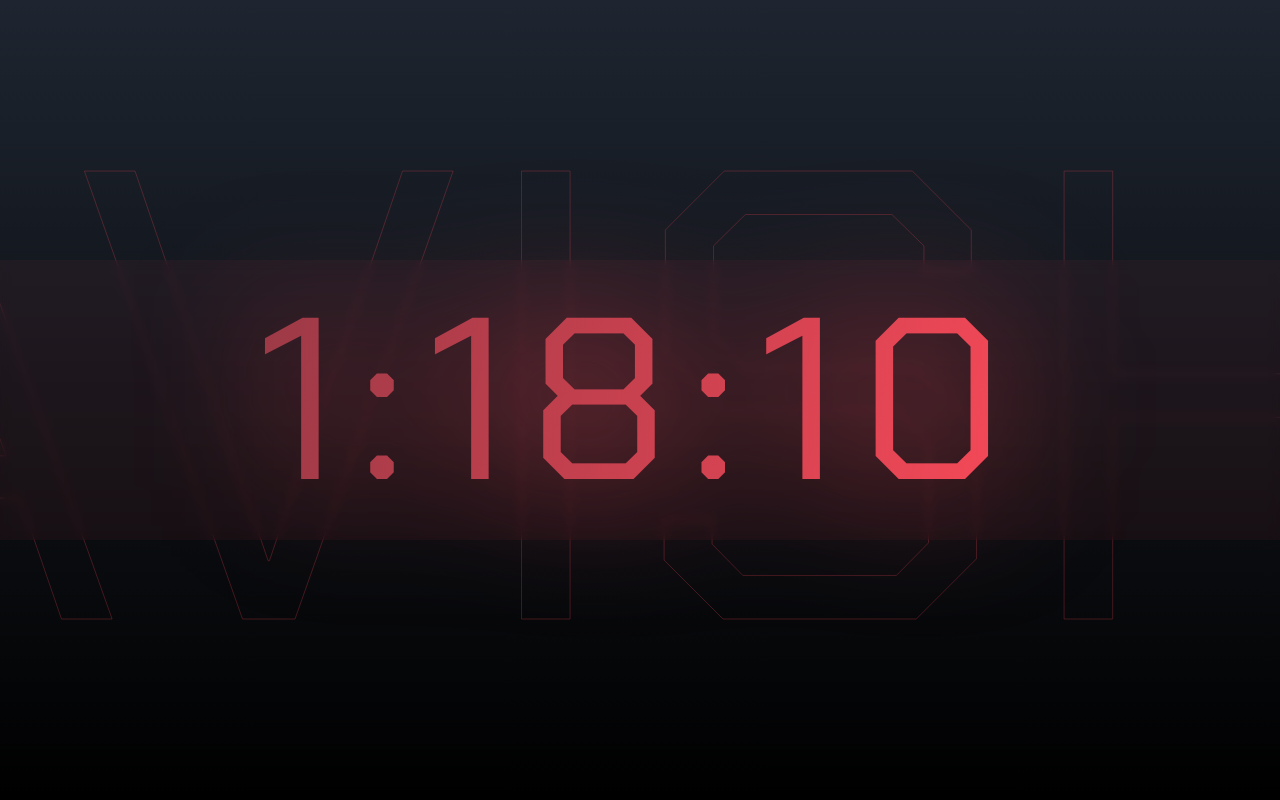
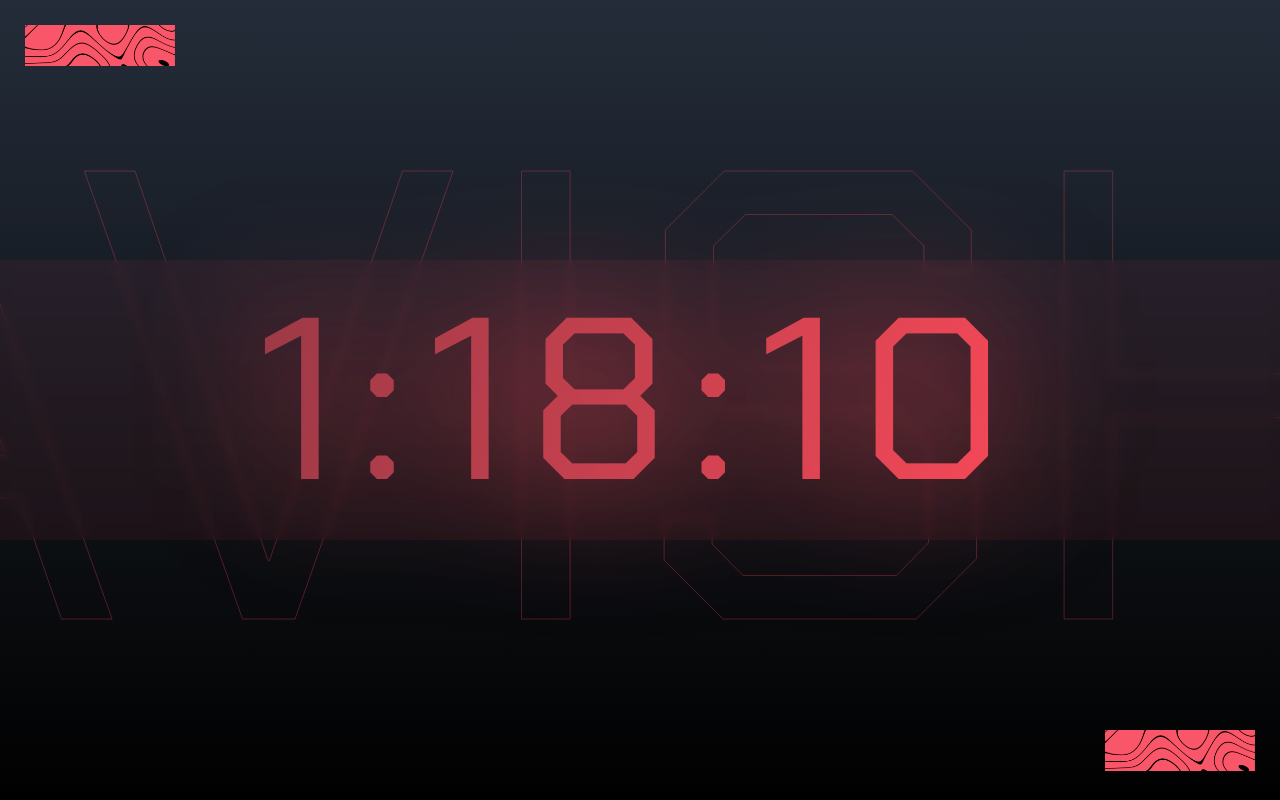
Before and after one commit to avishek-dey/VALOCK, a plain HTML site: page index.html in a window 1280 px wide. Drawn offline with Linux system fonts and the light colour scheme; the site is published under a folder, as on GitHub Pages, so addresses that start at the root find nothing.

Commit message:
Update index.html

```diff
--- a/index.html
+++ b/index.html
@@ -12,13 +12,13 @@
 <body>
     <div class="container">
         <div class="noise">
-            <img src="/Noise & Texture.png" alt="" width="1920">
+            <img src="Noise & Texture.png" alt="" width="1920">
         </div>
         <div class="elem1">
-            <img src="/2.png" alt="" width="150">
+            <img src="2.png" alt="" width="150">
         </div>
         <div class="elem2">
-            <img src="/2.png" alt="" width="150">
+            <img src="2.png" alt="" width="150">
         </div>
         <div id="clock">00:00:00
         </div>
```
